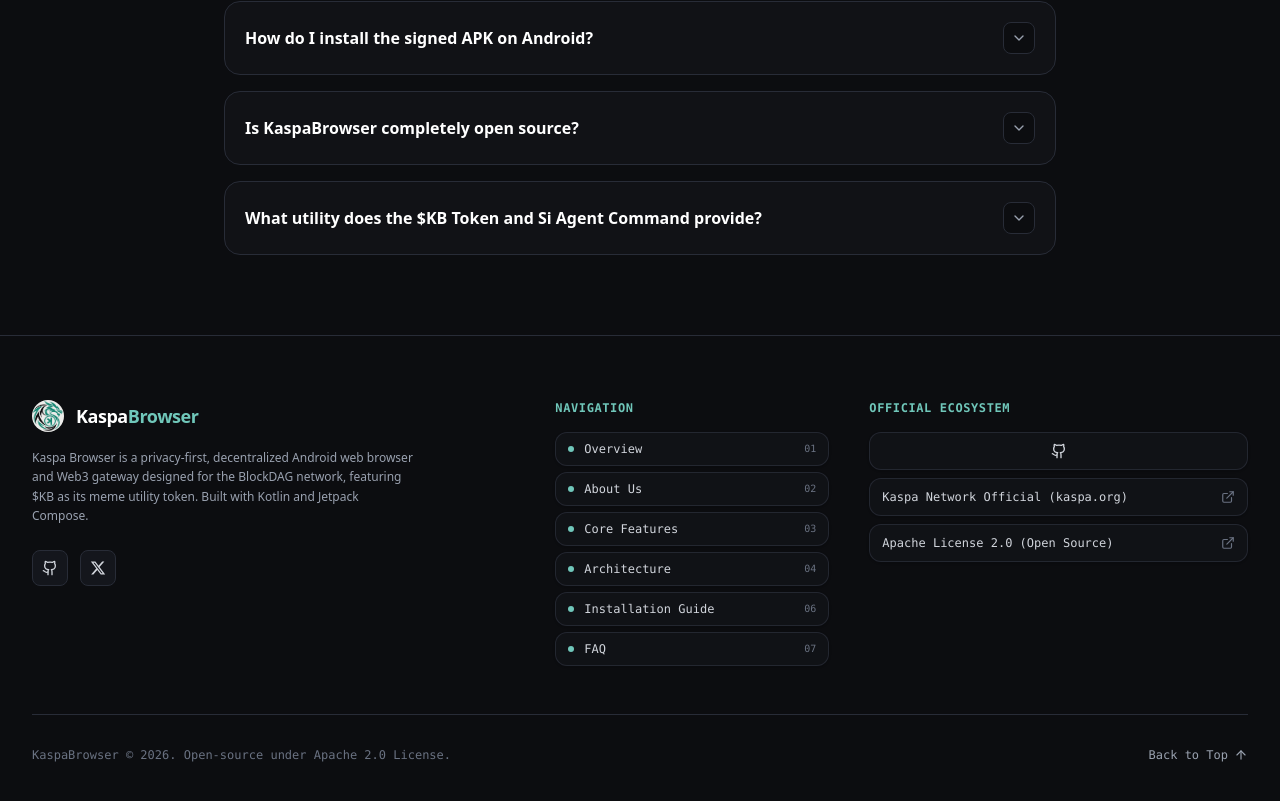
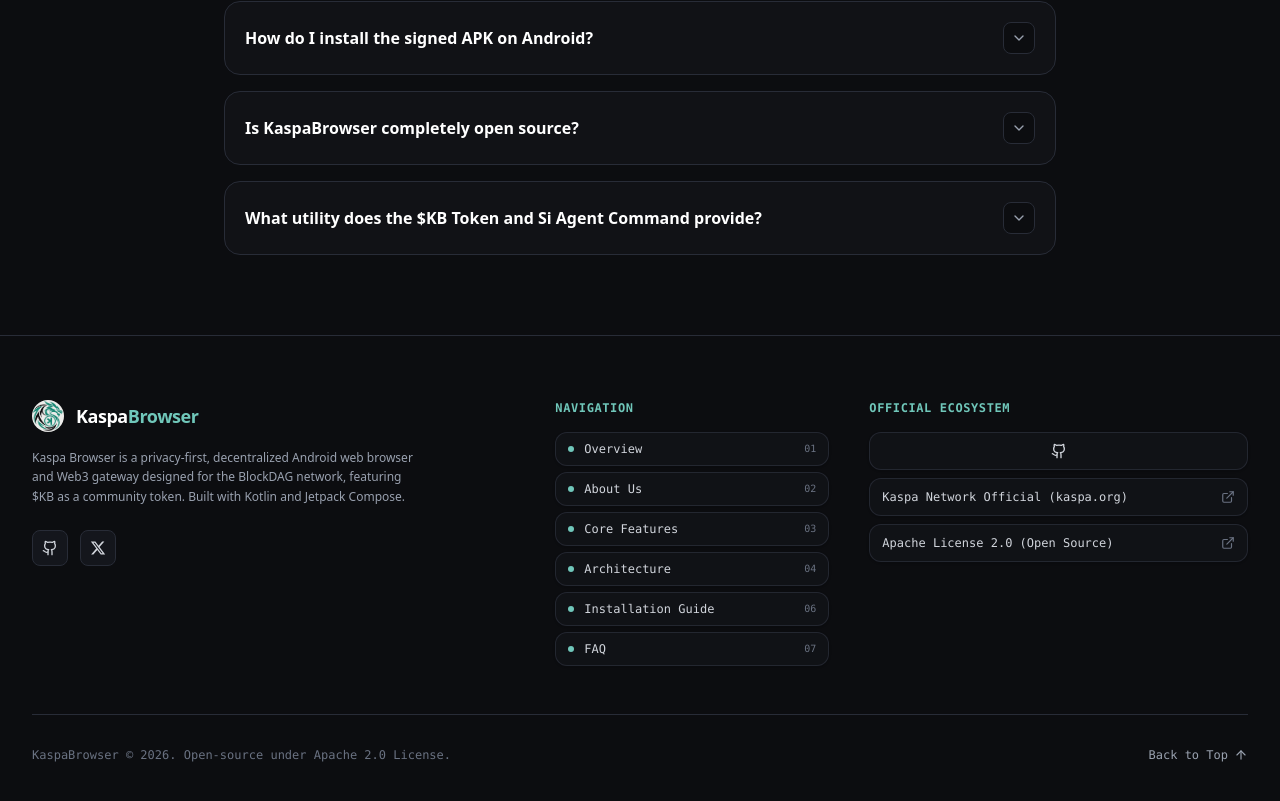
Before and after one commit to Curious-being99/Kaspa-browser-website-, a React (Vite) app: page / in a window 1280 px wide. Shown: the part 6364-7165 px from the top of the page. Built offline with nearby package versions, Linux system fonts and the light colour scheme; no server answers.

Commit message:
Update $KB website wording to community token

```diff
--- a/src/components/Footer.tsx
+++ b/src/components/Footer.tsx
@@ -36,7 +36,7 @@ export const Footer: React.FC<FooterProps> = ({ latestRelease }) => {
             </div>
 
             <p className="text-xs text-gray-400 max-w-sm leading-relaxed">
-              Kaspa Browser is a privacy-first, decentralized Android web browser and Web3 gateway designed for the BlockDAG network, featuring $KB as its meme utility token. Built with Kotlin and Jetpack Compose.
+              Kaspa Browser is a privacy-first, decentralized Android web browser and Web3 gateway designed for the BlockDAG network, featuring $KB as a community token. Built with Kotlin and Jetpack Compose.
             </p>
 
             <div className="flex items-center gap-3 pt-2">
```
